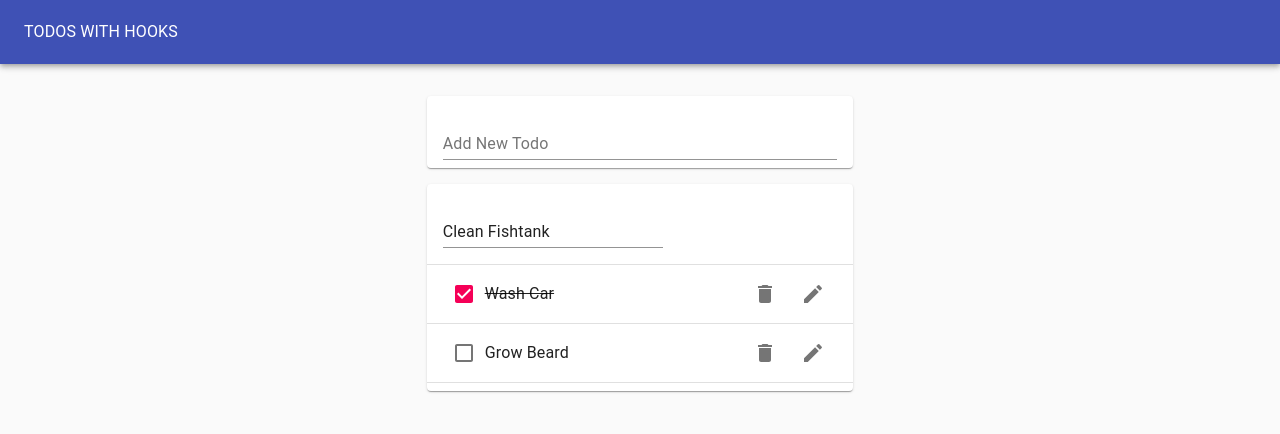
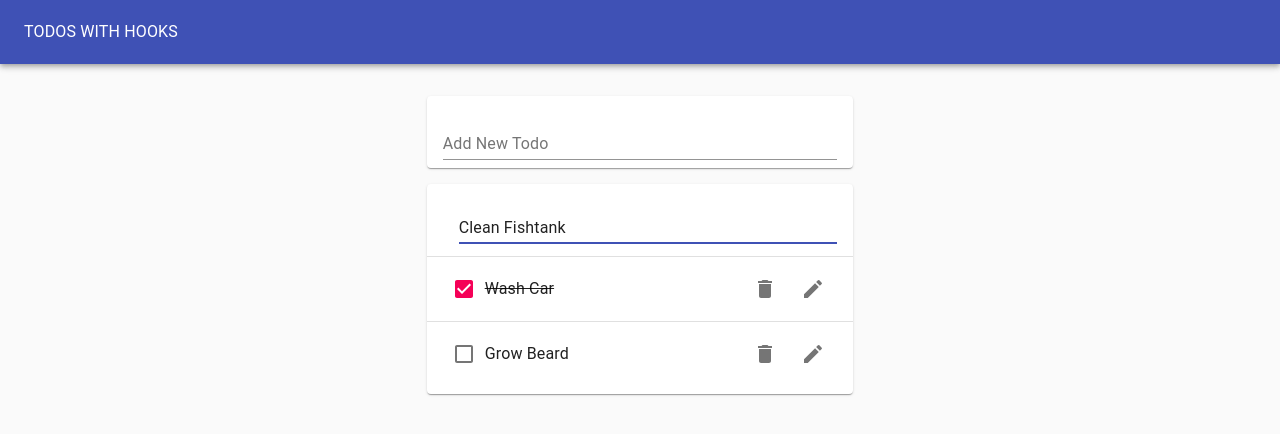
Before and after one commit to jfffrsn/react-todo-hooks, a React (Create React App) app: page / in a window 1280 px wide. Both pictures are taken after a click on the button 813 px from the left and 221 px from the top of the page. Shown: the top 434 px of the page. Built offline with nearby package versions, Linux system fonts and the light colour scheme.

Commit message:
style tweaks

```diff
--- a/src/EditTodoForm.js
+++ b/src/EditTodoForm.js
@@ -13,12 +13,14 @@
         reset();
         toggleEditForm();
       }}
+      style={{ marginLeft: "1rem", width: "100%" }}
     >
       <TextField
         value={value}
         onChange={handleChange}
         margin="normal"
         fullWidth
+        autoFocus
       />
     </form>
   );
--- a/src/Todo.js
+++ b/src/Todo.js
@@ -13,7 +13,7 @@
 function Todo({ id, task, completed, removeTodo, toggleTodo, editTodo }) {
   const [isEditing, toggle] = useToggleState(false);
   return (
-    <ListItem>
+    <ListItem style={{ height: "64px" }}>
       {isEditing ? (
         <EditTodoForm
           editTodo={editTodo}
--- a/src/TodoList.js
+++ b/src/TodoList.js
@@ -10,7 +10,7 @@
   return (
     <Paper>
       <List>
-        {todos.map(todo => (
+        {todos.map((todo, i) => (
           <>
             <Todo
               id={todo.id}
@@ -21,8 +21,8 @@
               removeTodo={removeTodo}
               toggleTodo={toggleTodo}
               editTodo={editTodo}
-            ></Todo>
-            <Divider />
+            />
+            {i < todos.length - 1 && <Divider />}
           </>
         ))}
       </List>
```
